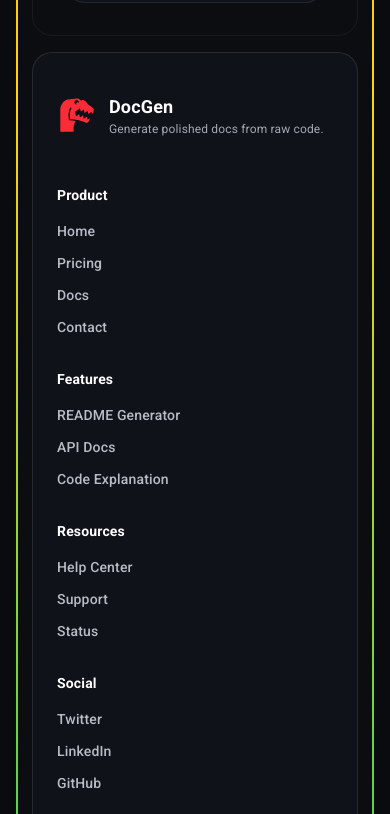
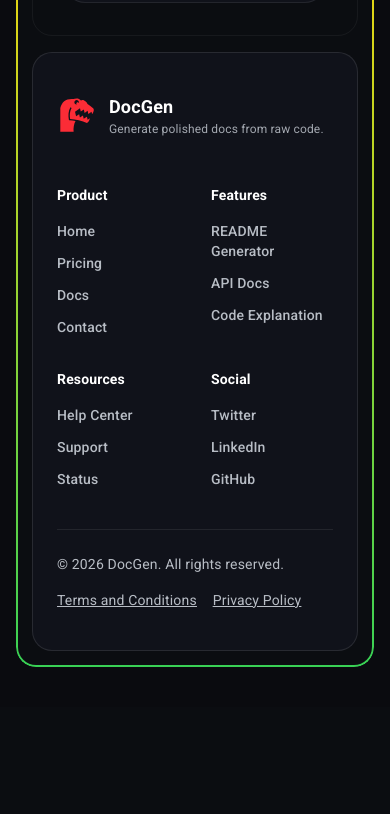
Before and after one commit to ka-te-vey/Doc_Gen, a React (Vite) app in the folder frontend/: page / in a window 390 px wide. Shown: the part 1850-2664 px from the top of the page. After the commit the page ends 2557 px from the top, so only its background shows below. Built offline with nearby package versions, Linux system fonts and the light colour scheme; a web font is replaced by a local one.

Commit message:
change footer layout

```diff
--- a/frontend/src/UI/shadcnblocks-com-footer2.tsx
+++ b/frontend/src/UI/shadcnblocks-com-footer2.tsx
@@ -78,8 +78,8 @@ const Footer2 = ({
         style={{ backgroundColor: "var(--code-bg)" }}
       >
         <footer>
-          <div className="grid grid-cols-1 gap-8 sm:grid-cols-2 lg:grid-cols-6">
-            <div className="col-span-1 mb-4 sm:col-span-2 lg:mb-0">
+            <div className="grid grid-cols-2 gap-8 sm:grid-cols-2 lg:grid-cols-6">
+              <div className="col-span-2 mb-4 sm:col-span-2 lg:col-span-1 lg:mb-0">
               <div className="flex items-center gap-3">
                 <a
                   href={logo.url}
--- a/frontend/src/index.css
+++ b/frontend/src/index.css
@@ -19,6 +19,7 @@
   --accent: #0284c7;
   --accent-bg: rgba(2, 132, 199, 0.06);
   --accent-border: rgba(2, 132, 199, 0.2);
+  --social-bg: rgba(244, 243, 236, 0.5);
   --sidebar-bg: #f8fafc;
   --preview-bg: #fdfdfd;
   --shadow: rgba(0, 0, 0, 0.08) 0 20px 40px -20px;
@@ -45,6 +46,7 @@
   --accent: #38bdf8;
   --accent-bg: rgba(56, 189, 248, 0.1);
   --accent-border: rgba(56, 189, 248, 0.25);
+  --social-bg: rgba(47, 48, 58, 0.5);
   --sidebar-bg: #12141c;
   --preview-bg: #0b0d11;
   --shadow: rgba(0, 0, 0, 0.9) 0 35px 70px -15px;
```
Also changed, not shown: 1 other file (tests, documents, lock files or other folders).
